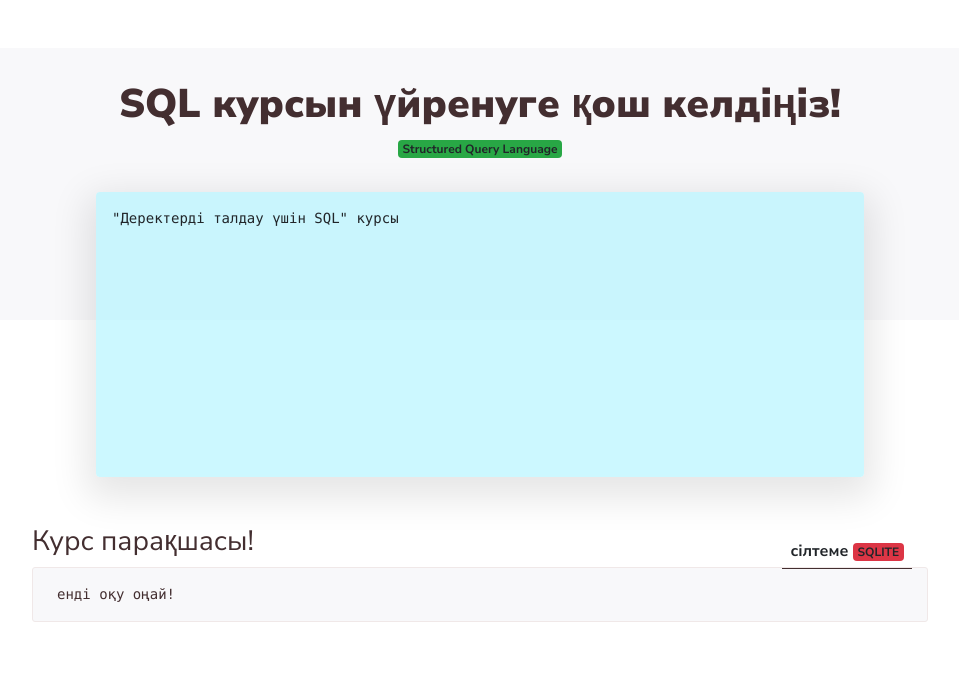
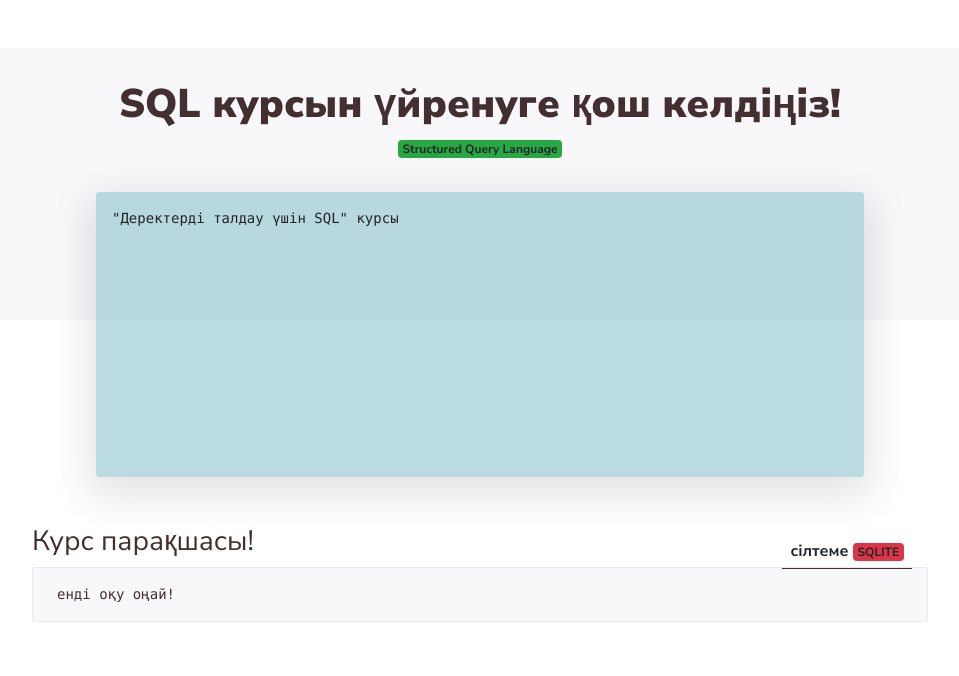
Before and after one commit to UsenUtebayev/sql-course, a Django app: page / in a window 1280 px wide. Shown: the part 56-732 px from the top of the page, without its empty margins (160-1119 px from the left). Run offline with Django 4.2, Linux system fonts and the light colour scheme; some libraries are stand-ins or nearby versions.

Commit message:
for deploy

```diff
--- a/templates/index.html
+++ b/templates/index.html
@@ -4,7 +4,7 @@
         <h1 class="hero__title">SQL курсын үйренуге қош келдіңіз!</h1>
         <span class="badge bg-success">Structured Query Language</span>
     </div>
-    <div class="hero__terminal" style="background-color: rgba(171,243,255,0.6)">
+    <div class="hero__terminal" style="background-color: rgba(140,195,204,0.6)">
       <pre>
         <code class="shell-session demo text-center" style="padding-top: 65px; background-color: rgba(0, 0, 0, 0) "><h1>"Деректерді талдау үшін SQL" <span>курсы</span></h1></code>
       </pre>
```
